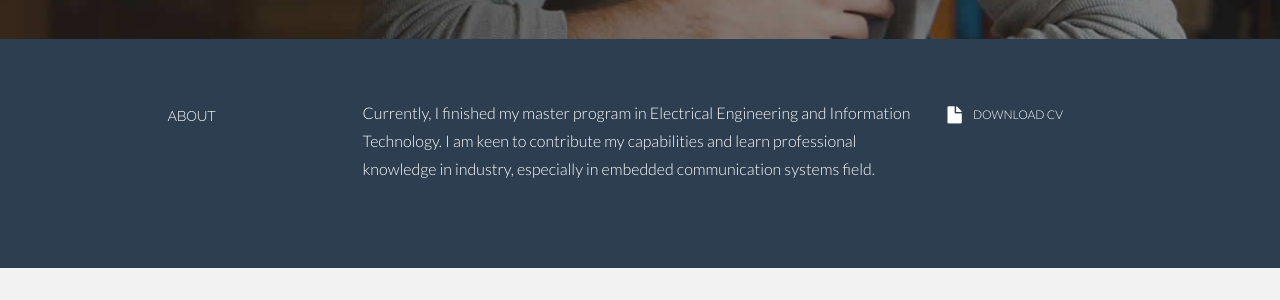
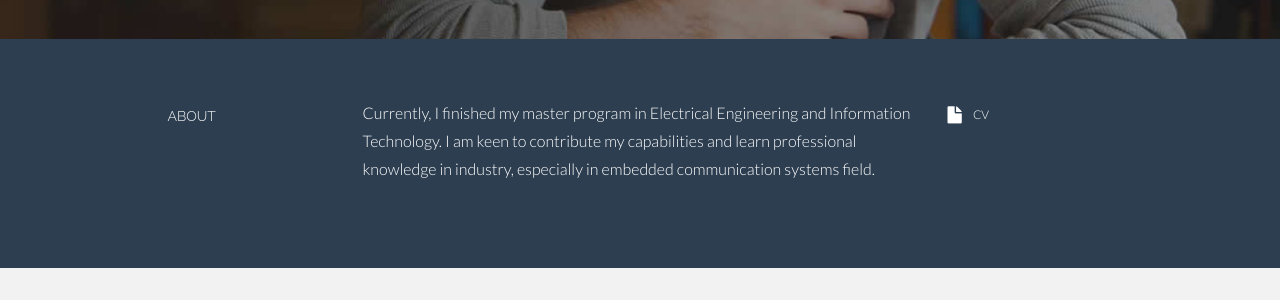
Before and after one commit to wenhuanglin/wenhuanglin.github.io, a Jekyll site: the page index.html, which Jekyll copies as it is, in a window 1280 px wide and 900 px high, scrolled down 368 px. Shown: the part 153-453 px from the top of the window. Built offline with Jekyll 4.4.1, drawn with Linux system fonts in a browser that asks for light colours.

Commit message:
change the CV download title

```diff
--- a/index.html
+++ b/index.html
@@ -79,7 +79,7 @@
 				</div>
 				<div class="col-lg-3">
 					<!-- <p><a href="php/pdf_server.php?file=doc/cv_reference"><i class="icon-file"></i></a> <sm>DOWNLOAD CV</sm></p> -->
-					<p><a href="doc/wenhuanglin_cv.pdf"><i class="icon-file"></i></a> <sm>DOWNLOAD CV</sm></p>
+					<p><a href="doc/wenhuanglin_cv.pdf"><i class="icon-file"></i></a> <sm>CV</sm></p>
 				</div>
 
 			</div><!--/.row -->
```
